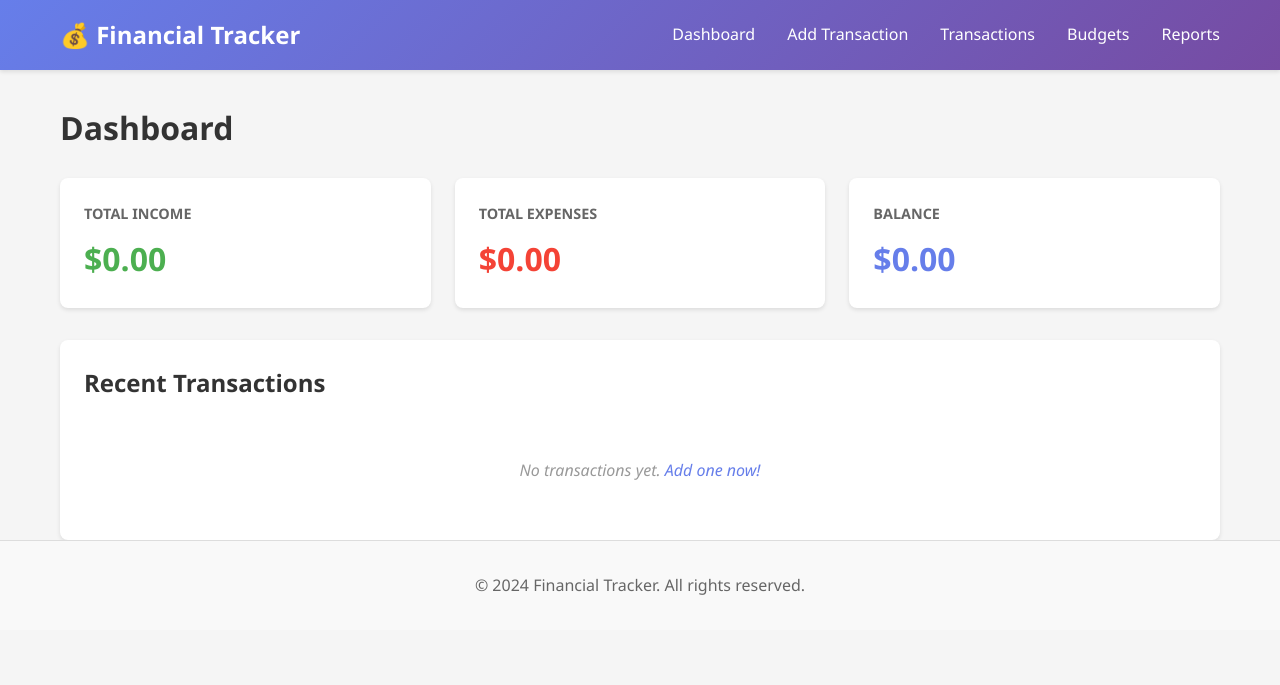
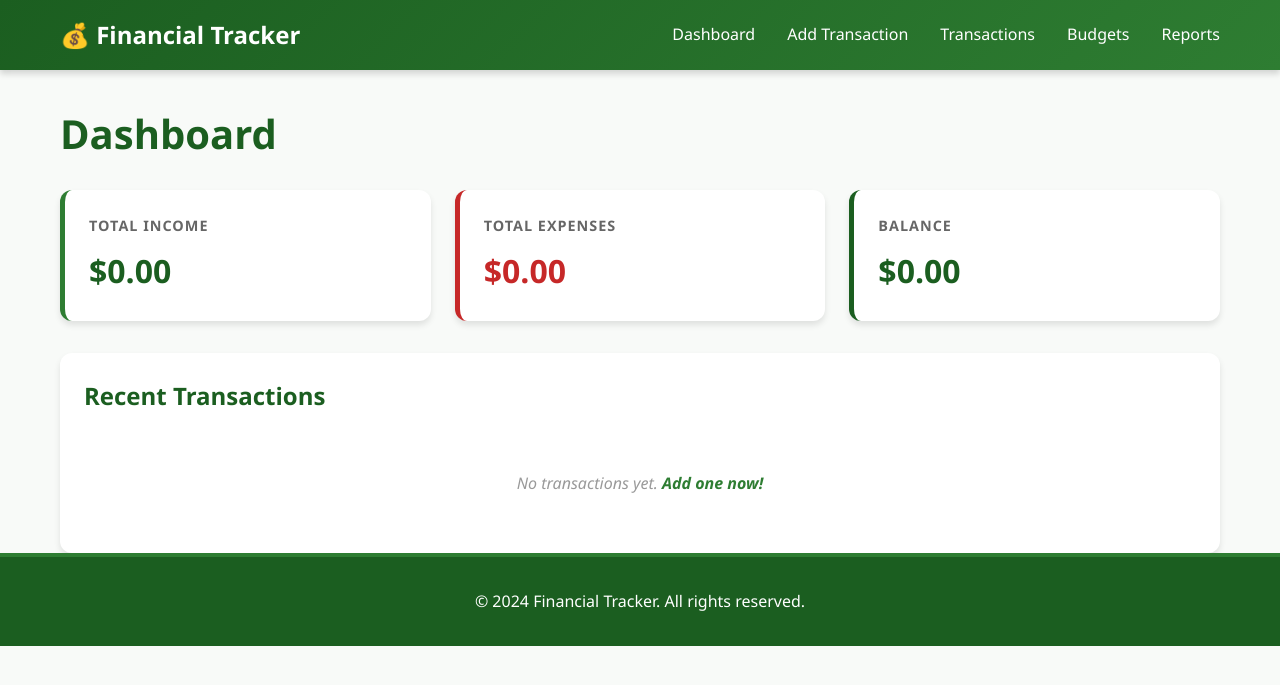
Before and after one commit to nealbose/Financial-Tracker, a Flask app: page / in a window 1280 px wide. Shown: the top 685 px of the page. Run offline with Flask 3, Linux system fonts and the light colour scheme.

Commit message:
Update color scheme to green, white, and black (money theme)

```diff
--- a/static/css/style.css
+++ b/static/css/style.css
@@ -6,8 +6,8 @@
 
 body {
     font-family: 'Segoe UI', Tahoma, Geneva, Verdana, sans-serif;
-    background-color: #f5f5f5;
-    color: #333;
+    background-color: #f8faf8;
+    color: #1a1a1a;
     line-height: 1.6;
 }
 
@@ -17,12 +17,12 @@ body {
     padding: 0 20px;
 }
 
-/* Navbar */
+/* Navbar - Money Green Theme */
 .navbar {
-    background: linear-gradient(135deg, #667eea 0%, #764ba2 100%);
+    background: linear-gradient(135deg, #1b5e20 0%, #2e7d32 100%);
     color: white;
     padding: 1rem 0;
-    box-shadow: 0 2px 4px rgba(0, 0, 0, 0.1);
+    box-shadow: 0 4px 6px rgba(0, 0, 0, 0.15);
     margin-bottom: 2rem;
 }
 
@@ -46,11 +47,13 @@ body {
 .nav-menu a {
     color: white;
     text-decoration: none;
-    transition: opacity 0.3s;
+    transition: opacity 0.3s, color 0.3s;
+    font-weight: 500;
 }
 
 .nav-menu a:hover {
-    opacity: 0.8;
+    opacity: 0.9;
+    color: #c8e6c9;
 }
 
 main {
@@ -60,6 +63,8 @@ main {
 /* Dashboard */
 .dashboard h1 {
     margin-bottom: 1.5rem;
+    color: #1b5e20;
+    font-size: 2.5rem;
 }
 
 .summary-cards {
@@ -72,8 +77,15 @@ main {
 .card {
     background: white;
     padding: 1.5rem;
-    border-radius: 8px;
-    box-shadow: 0 2px 4px rgba(0, 0, 0, 0.1);
+    border-radius: 12px;
+    box-shadow: 0 4px 6px rgba(0, 0, 0, 0.1);
+    border-left: 5px solid #2e7d32;
+    transition: transform 0.3s, box-shadow 0.3s;
+}
+
+.card:hover {
+    transform: translateY(-5px);
+    box-shadow: 0 6px 12px rgba(0, 0, 0, 0.15);
 }
 
 .card h3 {
@@ -81,40 +93,80 @@ main {
     font-size: 0.9rem;
     margin-bottom: 0.5rem;
     text-transform: uppercase;
+    letter-spacing: 1px;
 }
 
 .card .amount {
     font-size: 2rem;
     font-weight: bold;
-    color: #333;
+    color: #1b5e20;
+}
+
+.income-card {
+    border-left-color: #2e7d32;
 }
 
 .income-card .amount {
-    color: #4CAF50;
+    color: #1b5e20;
+}
+
+.expense-card {
+    border-left-color: #c62828;
 }
 
 .expense-card .amount {
-    color: #f44336;
+    color: #c62828;
+}
+
+.balance-card {
+    border-left-color: #1b5e20;
 }
 
 .balance-card .amount {
-    color: #667eea;
+    color: #1b5e20;
 }
 
 .balance-card .amount.negative {
-    color: #f44336;
+    color: #c62828;
 }
 
 /* Recent Transactions */
 .recent-transactions {
     background: white;
     padding: 1.5rem;
-    border-radius: 8px;
-    box-shadow: 0 2px 4px rgba(0, 0, 0, 0.1);
+    border-radius: 12px;
+    box-shadow: 0 4px 6px rgba(0, 0, 0, 0.1);
 }
 
 .recent-transactions h2 {
     margin-bottom: 1.5rem;
+    color: #1b5e20;
+}
+
+/* Charts Container */
+.charts-container {
+    display: grid;
+    grid-template-columns: repeat(auto-fit, minmax(400px, 1fr));
+    gap: 2rem;
+    margin-bottom: 2rem;
+}
+
+.chart-card {
+    background: white;
+    padding: 2rem;
+    border-radius: 12px;
+    box-shadow: 0 4px 6px rgba(0, 0, 0, 0.1);
+    border-top: 4px solid #2e7d32;
+}
+
+.chart-card h2 {
+    margin-bottom: 1.5rem;
+    color: #1b5e20;
+    font-size: 1.3rem;
+}
+
+.chart-card canvas {
+    max-height: 400px;
 }
 
 /* Tables */
@@ -400,8 +442,9 @@ main {
 }
 
 .no-data a {
-    color: #667eea;
+    color: #2e7d32;
     text-decoration: none;
+    font-weight: 600;
 }
 
 .no-data a:hover {
@@ -411,29 +454,30 @@ main {
 /* Alerts */
 .alert {
     padding: 1rem;
-    border-radius: 4px;
+    border-radius: 6px;
     margin-bottom: 1.5rem;
+    border-left: 4px solid;
 }
 
 .alert-success {
-    background-color: #e8f5e9;
-    color: #2e7d32;
-    border: 1px solid #4CAF50;
+    background-color: #c8e6c9;
+    color: #1b5e20;
+    border-left-color: #2e7d32;
 }
 
 .alert-error {
-    background-color: #ffebee;
-    color: #c62828;
-    border: 1px solid #f44336;
+    background-color: #ffcdd2;
+    color: #b71c1c;
+    border-left-color: #c62828;
 }
 
 /* Footer */
 .footer {
     text-align: center;
     padding: 2rem;
-    background-color: #f9f9f9;
-    border-top: 1px solid #ddd;
-    color: #666;
+    background-color: #1b5e20;
+    border-top: 4px solid #2e7d32;
+    color: white;
 }
 
 /* Responsive Design */
```
Also changed, not shown: other parts of static/css/style.css (+45 -54 lines).
